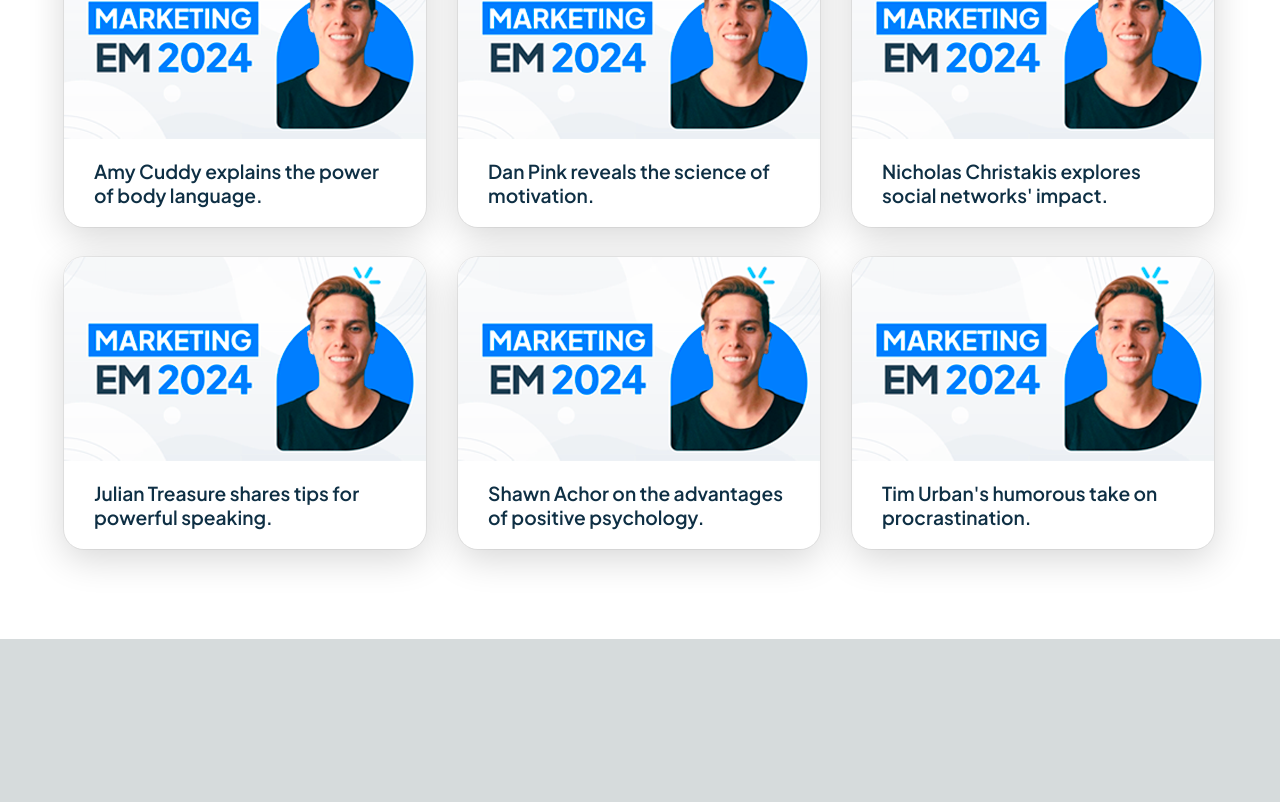
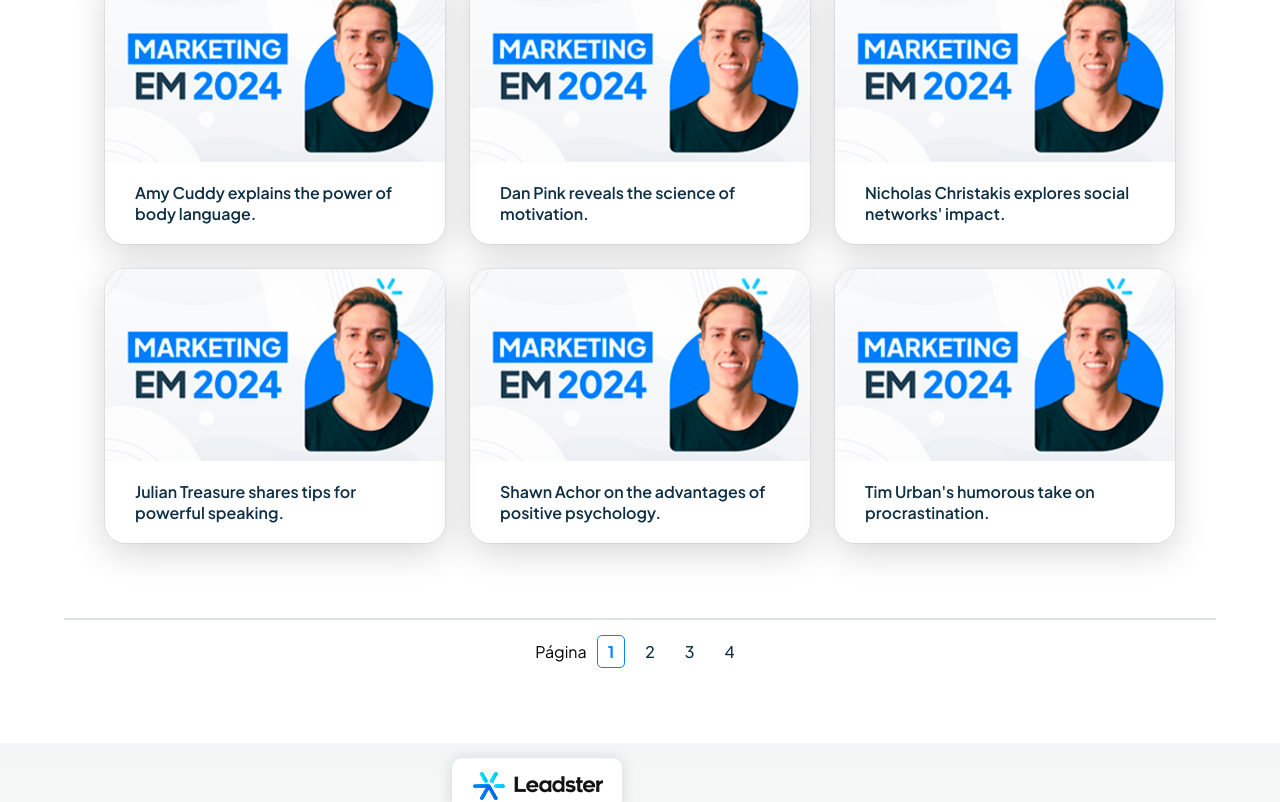
Before and after one commit to FelipeG-Almeida/Teste-Leadster, a Next.js app: page / in a window 1280 px wide. Shown: the part 1160-1962 px from the top of the page. Before the commit the page ends 1799 px from the top, so only its background shows below. Built offline with nearby package versions, Linux system fonts and the light colour scheme.

Commit message:
Adição da páginação de vídeos e começo da sessão de Call to Action

```diff
--- /dev/null
+++ b/src/components/callToAction/callToAction.tsx
@@ -0,0 +1,12 @@
+import Image from "next/image";
+import infoGraph from "@/assets/comparativo_img_CTA.png"
+
+export default function CallToAction(): JSX.Element {
+
+    return (
+        <section>
+            <Image src={infoGraph} alt="Infográfico Leadster"/>
+        </section>
+    )
+
+}
--- a/src/components/videoCard/style.ts
+++ b/src/components/videoCard/style.ts
@@ -1,5 +1,4 @@
 import styled from 'styled-components';
-import play from '../../assets/play.png';
 
 export const ImageWrapper = styled.div`
 	border-radius: 20px 20px 0 0;
@@ -20,7 +19,6 @@
 		width: 100%;
 		height: 100%;
 		background-color: rgba(154, 211, 253, 0.5);
-		background-image: url(${play});
 		opacity: 0;
 		transition: opacity 0.3s ease;
 	}
@@ -33,7 +31,7 @@
 		rgba(0, 0, 0, 0.06) 0px 0px 0px 1px;
 	cursor: pointer;
 	transition: 0.25s all;
-	width: 362px;
+	width: 340px;
 	&:hover {
 		transform: scale(1.025);
 	}
@@ -44,10 +42,10 @@
 
 export const Caption = styled.figcaption`
 	color: var(--dark-blue);
-	font-size: 1.2rem;
+	font-size: 1rem;
 	font-weight: 600;
 	padding: 20px 30px;
-	width: 362px;
+	width: 340px;
 	${Card}:hover & {
 		color: var(--blue);
 	}
--- a/src/components/webinars/style.ts
+++ b/src/components/webinars/style.ts
@@ -11,12 +11,10 @@
 `;
 
 export const Nav = styled.div`
-	border-bottom: 2px solid #dfe2e5;
 	display: flex;
 	justify-content: space-between;
 	font-size: 0.9rem;
 	font-weight: 500;
-	padding-bottom: 18px;
 `;
 
 export const Buttons = styled.ul`
@@ -31,7 +29,7 @@
 	border-radius: 15px;
 	color: var(--dark-blue);
 	cursor: pointer;
-	font-family: 'Plus Jakarta Sans', sans-serif;
+	font-family: inherit;
 	font-weight: 500;
 	padding: 5px 20px;
 	&:hover {
@@ -43,7 +41,7 @@
 export const Selection = styled.select`
 	border: 1px solid var(--dark-blue);
 	border-radius: 10px;
-	font-family: 'Plus Jakarta Sans', sans-serif;
+	font-family: inherit;
 	font-size: 0.9rem;
 	font-weight: 500;
 	margin-left: 10px;
@@ -51,14 +49,37 @@
 `;
 
 export const SelectionOption = styled.option`
-	font-family: 'Plus Jakarta Sans', sans-serif;
+	font-family: inherit;
 	font-size: 0.9rem;
 	font-weight: 500;
 `;
 
 export const Videos = styled.div`
+	border-bottom: 2px solid #dfe2e5;
+	border-top: 2px solid #dfe2e5;
 	display: grid;
-	gap: 30px;
-	grid-template-columns: repeat(auto-fit, minmax(362px, 1fr));
+	gap: 25px;
+	grid-template-columns: repeat(auto-fit, 340px);
+	justify-content: center;
 	margin: 15px 0;
+	padding: 75px 0;
 `;
+
+export const Pagination = styled.nav`
+	align-items: center;
+	column-gap: 10px;
+	display: flex;
+	justify-content: center;
+`
+
+export const PaginationButton = styled.button<{ isActive: boolean }>`
+	background-color: #fff;
+	border: ${({isActive}) => (isActive? 'solid 1px var(--blue)' : 'none')};
+	border-radius: 5px;
+	color: ${({isActive}) => (isActive? 'var(--blue)' : 'var(--dark-blue)')};
+	cursor: pointer;
+	font-family: inherit;
+	font-size: 1rem;
+	font-weight: ${({isActive}) => (isActive? '700' : '500')};;
+	padding: 5px 10px;
+`
--- a/src/components/webinars/webinars.tsx
+++ b/src/components/webinars/webinars.tsx
@@ -2,6 +2,8 @@
 	Button,
 	Buttons,
 	Nav,
+	Pagination,
+	PaginationButton,
 	Selection,
 	SelectionOption,
 	Videos,
@@ -9,16 +11,24 @@
 } from './style';
 import videos from '../../../videos.json';
 import VideoCard from '../videoCard/videoCard';
+import { useState } from 'react';
 
 export default function Webinars(): JSX.Element {
+	const [activeButton, setActiveButton] = useState(1);
+
+	function handleClickButton(index: number) {
+		setActiveButton(index);
+	}
+
 	function videoList(): JSX.Element[] {
 		const videoCards = [];
 
-		for (let i = 0; i < 9; i++) {
+		for (let i = (activeButton - 1) * 9; i < (activeButton * 9); i++) {
 			const video = videos[i];
-			videoCards.push(<VideoCard key={video.title} description={video.description} />);
+			videoCards.push(
+				<VideoCard key={video.title} description={video.description} />
+			);
 		}
-
 		return videoCards;
 	}
 
@@ -53,6 +63,33 @@
 				</div>
 			</Nav>
 			<Videos>{videoList()}</Videos>
+			<Pagination>
+				<span>Página</span>
+				<PaginationButton
+					isActive={activeButton === 1}
+					onClick={() => handleClickButton(1)}
+				>
+					1
+				</PaginationButton>
+				<PaginationButton
+					isActive={activeButton === 2}
+					onClick={() => handleClickButton(2)}
+				>
+					2
+				</PaginationButton>
+				<PaginationButton
+					isActive={activeButton === 3}
+					onClick={() => handleClickButton(3)}
+				>
+					3
+				</PaginationButton>
+				<PaginationButton
+					isActive={activeButton === 4}
+					onClick={() => handleClickButton(4)}
+				>
+					4
+				</PaginationButton>
+			</Pagination>
 		</WebinarsSection>
 	);
 }
--- a/src/pages/index.tsx
+++ b/src/pages/index.tsx
@@ -2,6 +2,7 @@
 import Head from 'next/head';
 import localFont from '@next/font/local';
 import Webinars from '@/components/webinars/webinars';
+import CallToAction from '@/components/callToAction/callToAction';
 
 const Jakarta_Sans = localFont({
 	src: '../../src/assets/fonts/PlusJakartaSans-VariableFont_wght.ttf',
@@ -25,6 +26,7 @@
 			<main className={Jakarta_Sans.className}>
 				<HeaderComponent />
 				<Webinars />
+				<CallToAction />
 			</main>
 		</>
 	);
```
Also changed, not shown: src/assets/play.png (deleted).
